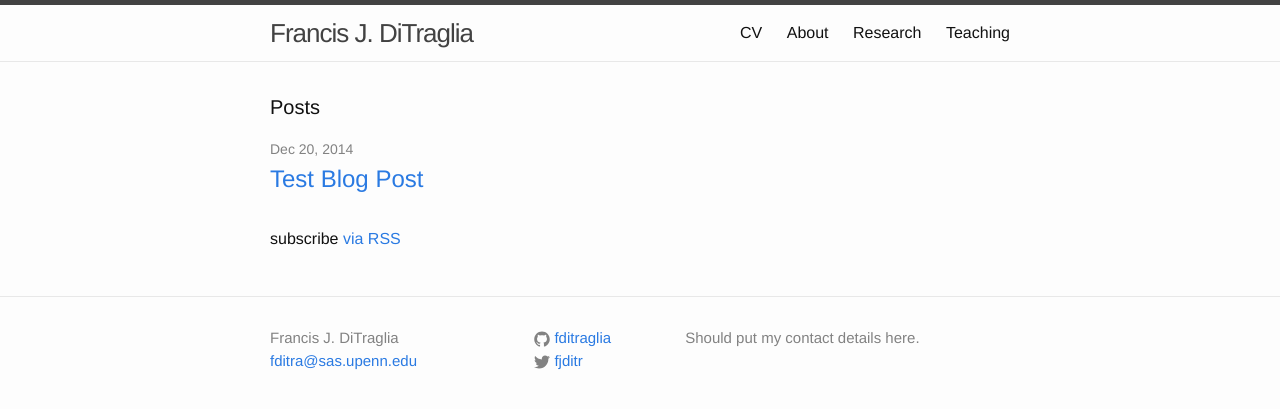
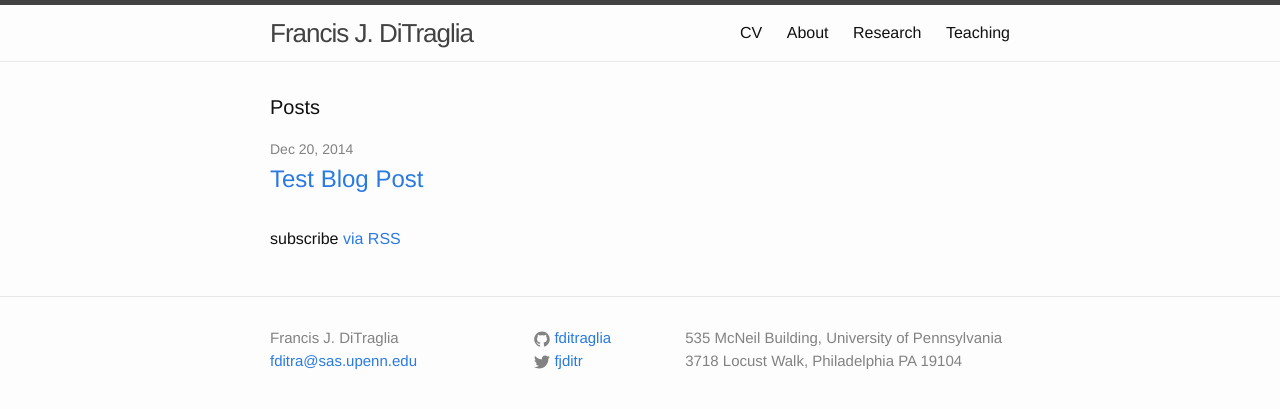
Before and after one commit to fditraglia/fditraglia.github.io, a Jekyll site: the page built from index.html, in a window 1280 px wide. Shown: the top 409 px of the page. Built offline with Jekyll 4.4.1, drawn with Linux system fonts in a browser that asks for light colours.

Commit message:
change footer to have contact details rather than site description

```diff
--- a/_config.yml
+++ b/_config.yml
@@ -1,8 +1,8 @@
 # Site settings
 title: Francis J. DiTraglia
 email: fditra@sas.upenn.edu
-description: > # this means to ignore newlines until "baseurl:"
-  Should put my contact details here.
+office: 535 McNeil Building, University of Pennsylvania
+address: 3718 Locust Walk, Philadelphia PA 19104
 baseurl: "" # the subpath of your site, e.g. /blog/
 url: "http://yourdomain.com" # the base hostname & protocol for your site
 twitter_username: fjditr
--- a/_includes/footer.html
+++ b/_includes/footer.html
@@ -44,7 +44,10 @@
       </div>
 
       <div class="footer-col  footer-col-3">
-        <p class="text">{{ site.description }}</p>
+	<ul class="contact-list">
+		<li>{{ site.office }}</li>
+		<li>{{ site.address }}</li>
+	</ul>
       </div>
     </div>
 
```
